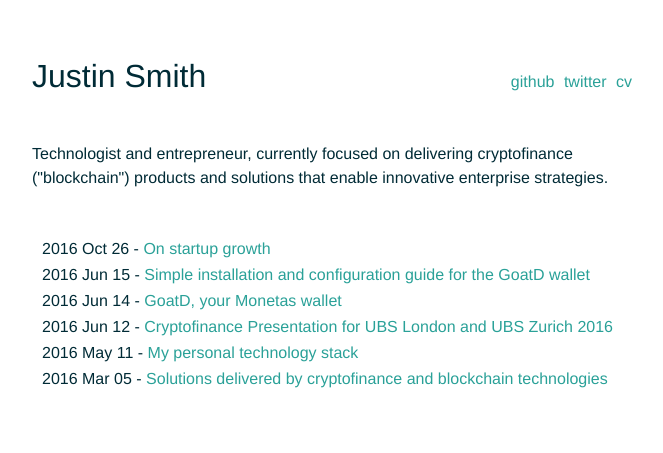
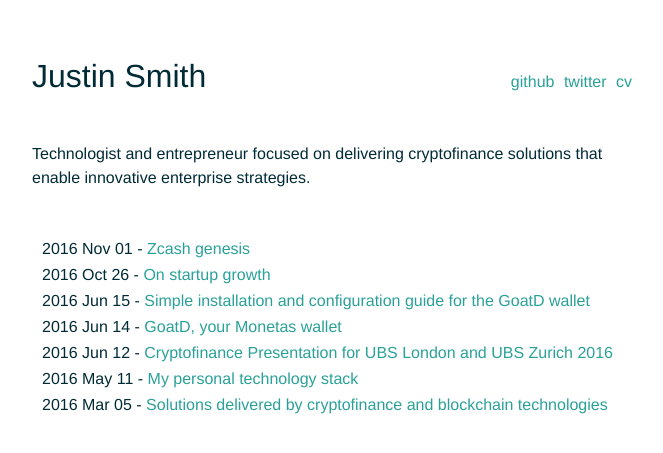
Before and after one commit to rusticbison/website, a Jekyll site: the page built from index.html, in a window 1280 px wide. Shown: the top 453 px of the page, without its empty margins (308-971 px from the left). Built offline with Jekyll 4.4.1, drawn with Linux system fonts in a browser that asks for light colours.

```diff
--- a/index.html
+++ b/index.html
@@ -5,7 +5,7 @@ layout: default
 {% include header.html %}
 
 <div class="portfolio">
-	<p>Technologist and entrepreneur, currently focused on delivering cryptofinance ("blockchain") products and solutions that enable innovative enterprise strategies.</p>
+	<p>Technologist and entrepreneur focused on delivering cryptofinance solutions that enable innovative enterprise strategies.</p>
 </div>
 
 <!--
```
Also changed, not shown: _posts/2016-11-01-Zcash-Begins.md (added, +18 -0 lines), assets/img/screenshot-zcash.png (added).
